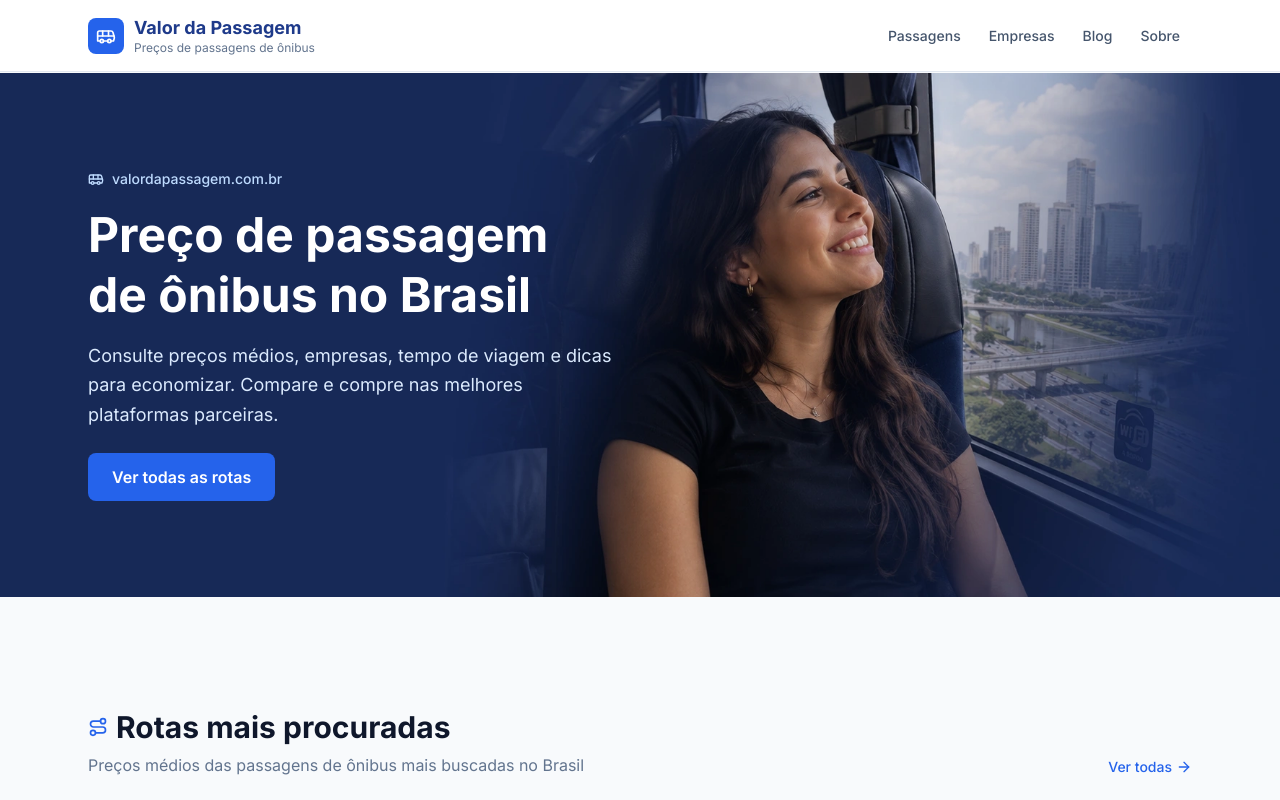
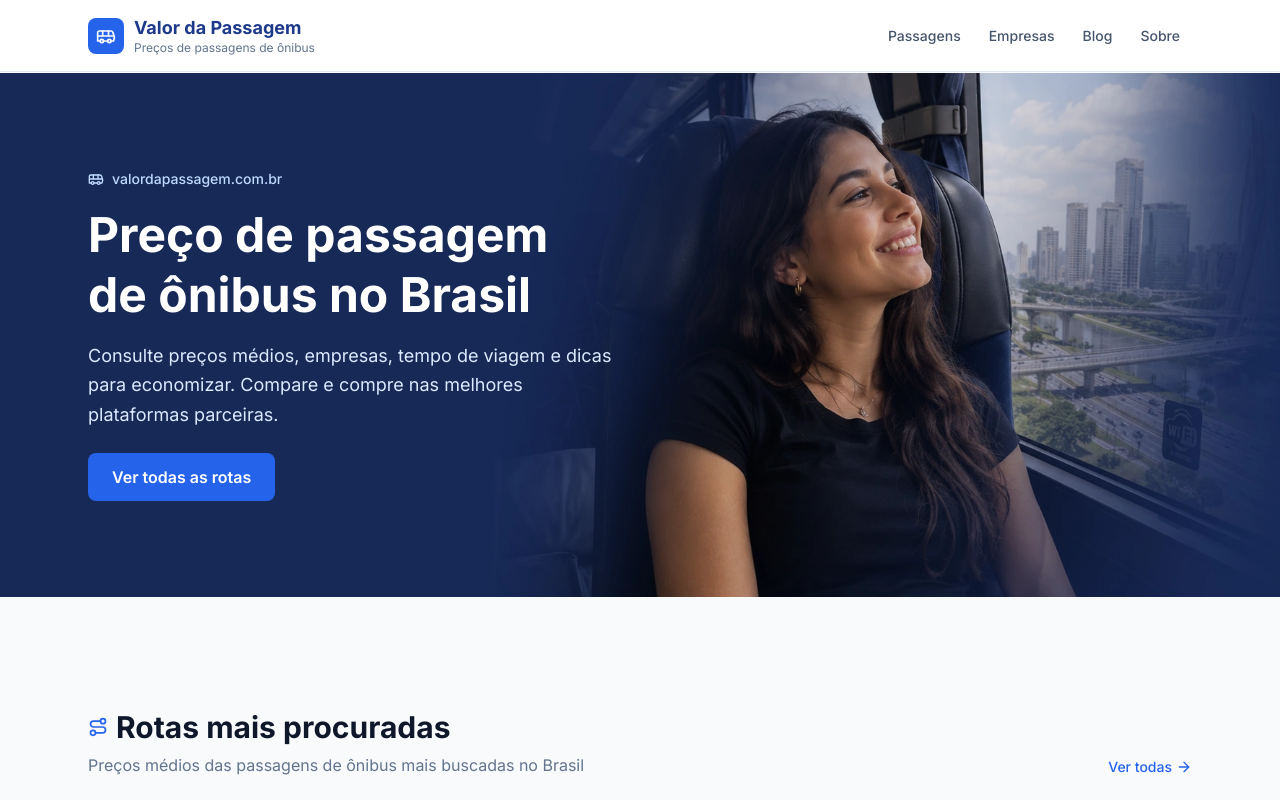
Before and after one commit to odpmarketingdigital-sudo/valordapassagem, a Next.js app: page / in a window 1280 px wide. Shown: the top 800 px of the page. Built offline with nearby package versions, Linux system fonts and the light colour scheme.

Commit message:
alteração topo css

```diff
--- a/src/app/globals.css
+++ b/src/app/globals.css
@@ -66,6 +66,6 @@ h1, h2, h3, h4 {
 
 @media (min-width: 768px) {
   .fd-topo {
-    background-position: top right;
+    background-position: 57% 0;
   }
 }
```
